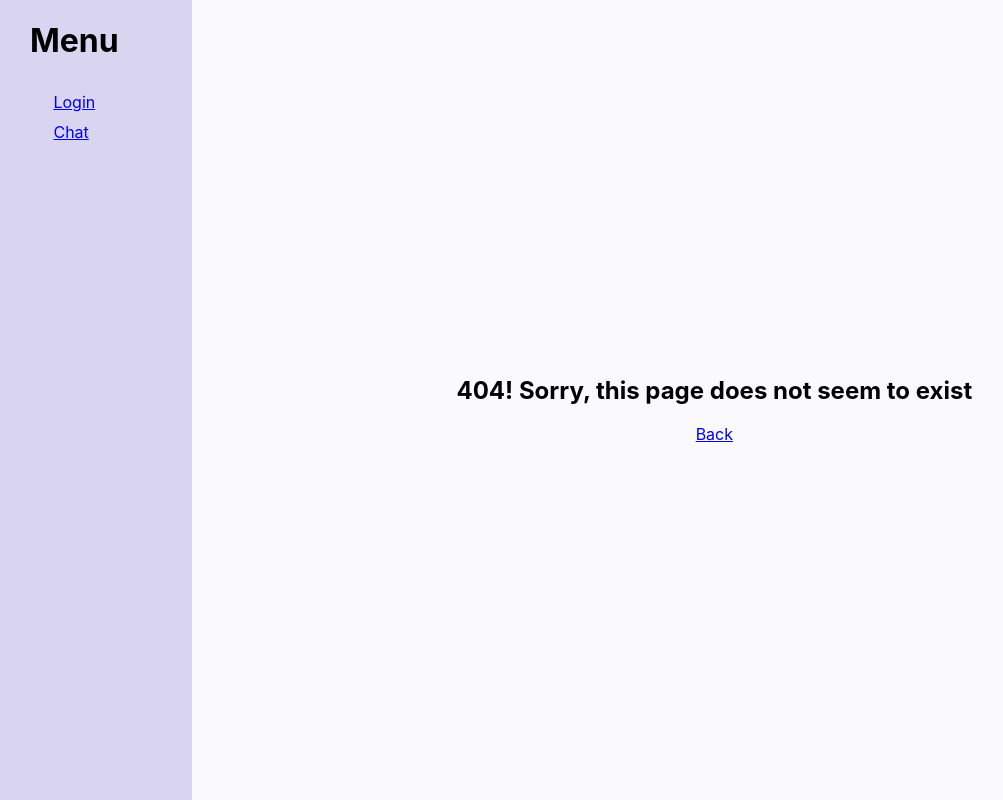
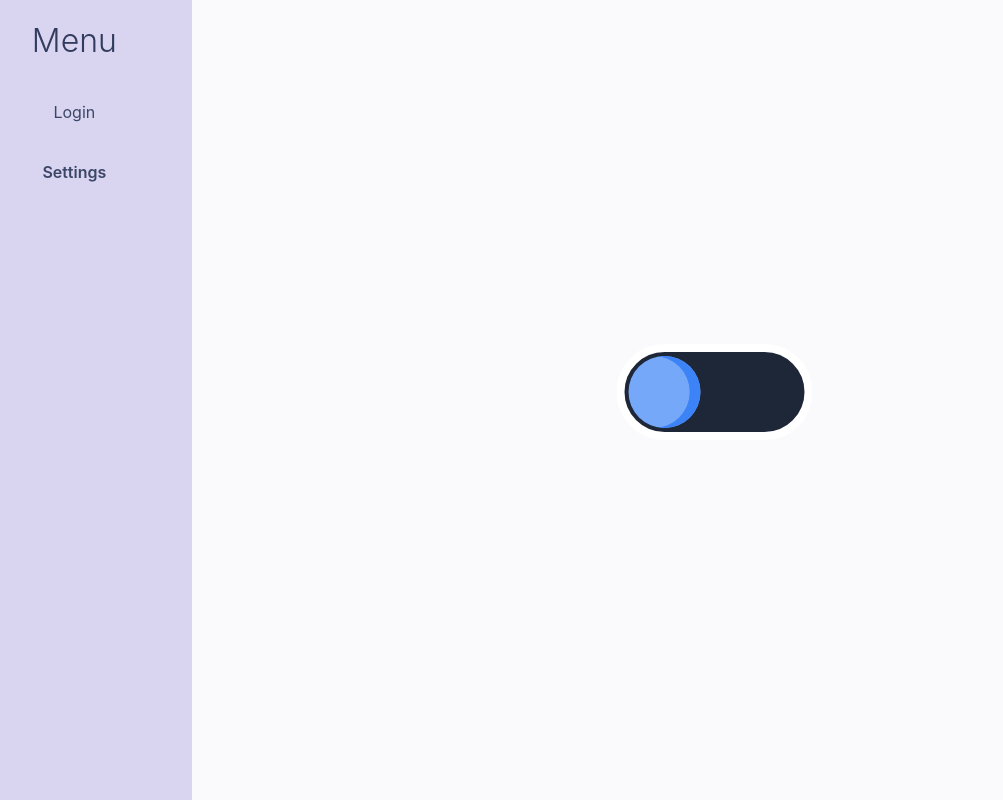
Before and after one commit to yskrypnyk/chat-front, a React (Create React App) app: page /settings in a window 1280 px wide. Before the commit this address had no page. Shown: the whole page, without its empty margins (43-1046 px from the left). Built offline with nearby package versions, Linux system fonts and the light colour scheme.

Commit message:
feat: dark theme

```diff
--- a/src/App.js
+++ b/src/App.js
@@ -8,6 +8,7 @@ import Main from "./containers/containers/Main";
 import Login from "./containers/containers/Login";
 import Chat from "./containers/containers/Chat";
 import Register from "./containers/containers/Register";
+import Settings from "./containers/containers/Settings";
 
 function App() {
 
@@ -21,6 +22,8 @@ function App() {
                         <Route exact path="/login" component={Login}/>
                         <Route exact path="/registration" component={Register}/>
                         <Route exact path="/chat" component={Chat}/>
+                        <Route exact path="/settings" component={Settings}/>
+                        <Route exact path="/chat" component={Chat}/>
                         <Route path="*">
                             <PageNotFound/>
                         </Route>
--- a/src/containers/containers/Chat.js
+++ b/src/containers/containers/Chat.js
@@ -3,6 +3,7 @@ import Yii2WebSockets from "../../libs/yiisockets-core";
 import {useSelector} from "react-redux";
 import axios from "axios";
 import stringify from "qs-stringify";
+import {Redirect} from "react-router-dom";
 
 const Chat = (props) => {
 
@@ -15,6 +16,8 @@ const Chat = (props) => {
 
     const api = useSelector(state => state.api);
     const theme = useSelector(state => state.theme);
+
+    const [isLoggedIn, setIsLoggedIn] = useState(api.userId)
     const userId = api.userId;
     const userToken = api.authToken
 
@@ -78,7 +81,7 @@ const Chat = (props) => {
     }
 
     function subscribeToChat(chat) {
-        setCurrentChat({id:chat.id, name:chat.name})
+        setCurrentChat({id: chat.id, name: chat.name})
         ws.socketSend('chat/subscribe-chat', {'chat_id': chat.id});
         getChatData(chat.id)
     }
@@ -113,10 +116,9 @@ const Chat = (props) => {
         for (let key in chatsArr) {
             chat = chatsArr[key]
             divArr.push(
-                <div className={'chatElement box-shadow'}
+                <div className={'chatElement box-shadow '+theme.siteTheme}
                      onClick={() => subscribeToChat(chat)}
                 >
-                    <div className={'chatImage'}><p>chatImg</p></div>
                     <div><p>{chat.name}</p></div>
                 </div>
             )
@@ -130,7 +132,7 @@ const Chat = (props) => {
         for (let key in messages) {
             obj = messages[key]
             divArr.push(
-                <div className={ (userId == obj.sender_id ? "myMessage " : '') + 'messageContainer'}>
+                <div className={(userId == obj.sender_id ? "myMessage " : '') + 'messageContainer ' + theme.siteTheme}>
                     <p style={{color: "#afb0b4", fontSize: "12px"}}>{obj.sender_name}</p>
                     <div><p style={{fontSize: "15px"}}>{obj.message}</p></div>
                 </div>
@@ -140,6 +142,7 @@ const Chat = (props) => {
         return divArr
     }
 
+    if (isLoggedIn) {
         return (
             <div className={'chatPageContainer'}>
                 <div className={"chatsMenu"}>
@@ -181,22 +184,10 @@ const Chat = (props) => {
                     )}
                 </div>
             </div>
-        // <div>
-        //     <h1>Chat as {api.userName}</h1>
-        //     <div>
-        //         <input type="text" onChange={(event)=>{
-        //             setText(event.target.value)
-        //         }}/>
-        //     </div>
-        //     <div>
-        //         <button onClick={()=>sendMessage()}>send message</button>
-        //     </div>
-        //     <div>
-        //         <button onClick={()=>subscribeToChat(chatId)}>subscribe to chat</button>
-        //     </div>
-        //     <Link style={{borderRadius: "25px"}} to={"/"}>Back</Link>
-        // </div>
         )
+    } else {
+        return <Redirect to={''}/>
+    }
 }
 
 export default (Chat);
--- a/src/containers/containers/Login.js
+++ b/src/containers/containers/Login.js
@@ -1,4 +1,4 @@
-import React, {useState} from "react";
+import React, {useEffect, useState} from "react";
 import {useDispatch, useSelector} from "react-redux";
 import {setAuthTokens, setAuthType, setUserId, setUserName} from "../../redux/actions";
 import axios from "axios";
@@ -32,7 +32,7 @@ const Login = (props) => {
                     dispatch(setAuthTokens(event.data.token));
                     dispatch(setUserId("" + event.data.id));
                     dispatch(setUserName("" + event.data.name));
-                    setIsLoggedIn(true)
+                    window.location.reload(false);
                 } else {
                     console.log(event.warning)
                 }
@@ -60,6 +60,7 @@ const Login = (props) => {
                     dispatch(setAuthTokens(event.data.token));
                     dispatch(setUserId("" + event.data.id));
                     dispatch(setUserName("" + event.data.name));
+                    window.location.reload(false);
                 } else {
                     console.log(event.warning)
                 }
@@ -87,6 +88,7 @@ const Login = (props) => {
                     dispatch(setAuthTokens(event.data.token));
                     dispatch(setUserId("" + event.data.id));
                     dispatch(setUserName("" + event.data.name));
+                    window.location.reload(false);
                 } else {
                     console.log(event.warning)
                 }
--- a/src/containers/containers/Register.js
+++ b/src/containers/containers/Register.js
@@ -34,7 +34,7 @@ const Register = (props) => {
                     dispatch(setAuthTokens(event.data.token));
                     dispatch(setUserId("" + event.data.id));
                     dispatch(setUserName("" + event.data.name));
-                    setIsLoggedIn(true)
+                    window.location.reload(false);
                 } else {
                     console.log(event.warning)
                 }
--- /dev/null
+++ b/src/containers/containers/Settings.js
@@ -0,0 +1,45 @@
+import React, {useState} from "react";
+import {useDispatch, useSelector} from "react-redux";
+import {setSiteTheme} from "../../redux/actions";
+
+const Settings = (props) => {
+
+    const theme = useSelector(state => state.theme);
+    const dispatch = useDispatch();
+    const [currentTheme, setCurrentTheme] = useState(theme.siteTheme)
+
+    function changeTheme(){
+        if (currentTheme === 'light'){
+            dispatch(setSiteTheme('dark'))
+            setCurrentTheme('dark')
+        } else {
+            dispatch(setSiteTheme('light'))
+            setCurrentTheme('light')
+        }
+        window.location.reload(false);
+    }
+
+    return (
+        <div style={{
+            display:"flex",
+            justifyContent:"center",
+            alignItems:"center",
+            width:"87%"
+        }}>
+            <div className="toggle">
+                <input
+                    type="checkbox"
+                    id="toggle"
+                    onClick={()=>changeTheme()}
+                    defaultChecked={currentTheme === "dark"}
+                />
+                    <label htmlFor="toggle">
+                        <div className="slide"></div>
+                    </label>
+            </div>
+        </div>
+
+    )
+}
+
+export default (Settings);
--- a/src/index.css
+++ b/src/index.css
@@ -1,3 +1,5 @@
+
+/*GENERAL*/
 body {
   margin: 0;
   font-family: -apple-system, BlinkMacSystemFont, 'Segoe UI', 'Roboto', 'Oxygen',
@@ -17,6 +19,19 @@ code {
   height: 100%;
 }
 
+.appBody{
+  display: flex;
+  height: 100vh;
+}
+
+.light-body {
+  background: #faf9fc;
+}
+.dark-body {
+  background: #1e2738;
+}
+
+/*CHAT*/
 .topBorder {
   border-top: solid 1px #afb0b4;
   width: 300px;
@@ -52,8 +67,15 @@ code {
   justify-content: flex-start;
   align-items: center;
 
+  border-radius: 7px;
+}
+.chatElement.light{
   background: #fff;
-  border-radius: 7px;
+  color: #000;
+}
+.chatElement.dark{
+  background: #3E6CB7;
+  color: #ebebeb;
 }
 
 .chatElement:hover{
@@ -124,20 +146,6 @@ code {
   right: 150px;
 }
 
-.appBody{
-  display: flex;
-  height: 100vh;
-}
-
-.navbar{
-  display: flex;
-  flex-direction: column;
-  align-items: center;
-  background: #d9d5f1;
-  width: 250px;
-  z-index: 2;
-}
-
 .messageContainer{
   margin-top: 30px;
   background: #eeecf0;
@@ -152,6 +160,7 @@ code {
   color: #fff;
 }
 
+/*FORMS*/
 .loginForm{
   display: flex;
   flex-direction: column;
@@ -206,10 +215,94 @@ code {
   box-shadow: rgba(118, 168, 249, 0.8) 1px 1px 7px;
 }
 
-.light-body {
-  background: #faf9fc;
+/*NAVBAR*/
+.navbar{
+  display: flex;
+  flex-direction: column;
+  align-items: center;
+  width: 250px;
+  z-index: 2;
 }
 
-.dark-body {
-  background: #1e2738;
+.navbar.light{
+  background: #d9d5f1;
 }
+
+.navbar.dark{
+  background: #405477;
+}
+
+.menuLink{
+  text-decoration: none;
+  margin: 20px 0;
+  font-weight: 400;
+}
+.menuLink.light{
+  color: #3c4666;
+}
+.menuLink.dark{
+  color: #ebebeb;
+}
+
+.menu-active{
+  text-decoration: none;
+  margin: 20px 0;
+  font-weight: 600;
+}
+.menu-active.light{
+  color: #3c4666;
+}
+.menu-active.dark{
+  color: #ebebeb;
+}
+
+.menuHeader{
+  font-weight: 300;
+}
+.menuHeader.light{
+  color: #323c5e;
+}
+.menuHeader.dark{
+  color: #ebebeb;
+}
+
+/*SETTINGS*/
+.toggle {
+    margin: auto;
+    transform: scale(4);
+}
+
+#toggle {
+    display:none;
+}
+
+.toggle label {
+    width: 45px;
+    height: 20px;
+    display: inline-block;
+    border-radius: 40px;
+    border: 2px solid #fff;
+    cursor: pointer;
+    background: #1e2738;
+    transition: background .15s;
+}
+
+.toggle .slide {
+    width: 20px;
+    height: 20px;
+    background: #76A8F9;
+    border-radius: 50%;
+    transform: scale(.9);
+    transition: all .15s;
+    box-shadow: inset -3px 0 0 #3B83F7;
+}
+
+
+#toggle:checked ~ label {
+    background: #faf9fc;
+}
+
+#toggle:checked ~ label .slide {
+    transform: translateX(25px) scale(.9);
+    box-shadow: inset 3px 0 0 #ddd;
+}
--- a/src/layouts/DashboardLayout.js
+++ b/src/layouts/DashboardLayout.js
@@ -1,45 +1,75 @@
 import React, {useEffect, useState} from 'react';
-import {useDispatch, useSelector} from "react-redux";
-import {Link} from "react-router-dom";
+import {useSelector} from "react-redux";
+import {Link, NavLink} from "react-router-dom";
 
 const DashboardLayout = (props) => {
     const api = useSelector(state => state.api);
     const theme = useSelector(state => state.theme);
+    const [isLoggedIn, setIsLoggedIn] = useState(api.userId)
 
-    useEffect(() => {
-        checkLoggedIn()
-    })
-
-
-    const checkLoggedIn = () => {
-        console.log(api)
+    function logout(){
+        localStorage.removeItem("token")
+        localStorage.removeItem("userName")
+        localStorage.removeItem("userId")
+        window.location.reload(false);
     }
 
     return (
-        <div className={"bodyDiv "+theme.siteTheme+"-body"}>
+        <div className={"bodyDiv " + theme.siteTheme + "-body"}>
             <div className={'appBody'}>
-                <div className={'navbar'}>
-                    <h1>Menu</h1>
-                    <div>
-                        <div style={{
-                            marginTop:10,
-                            marginBottom:10
-                        }}>
-                            <Link style={{borderRadius: "25px"}}
-                                  to={"/login"}
-                            >
-                                Login
-                            </Link>
-                        </div>
-
-                        <div>
-                            <Link style={{borderRadius: "25px"}}
-                                  to={"/chat"}
+                <div className={'navbar ' + theme.siteTheme}>
+                    <h1 className={'menuHeader ' + theme.siteTheme}>Menu</h1>
+                    {isLoggedIn ? (
+                        <>
+                            <NavLink
+                                activeClassName={'menu-active ' + theme.siteTheme}
+                                className={'menuLink ' + theme.siteTheme}
+                                to={"/chat"}
                             >
                                 Chat
+                            </NavLink>
+
+                            <NavLink
+                                activeClassName={'menu-active ' + theme.siteTheme}
+                                className={'menuLink ' + theme.siteTheme}
+                                to={"/chat-create"}
+                            >
+                                Create Chat
+                            </NavLink>
+
+                            <NavLink
+                                activeClassName={'menu-active ' + theme.siteTheme}
+                                className={'menuLink ' + theme.siteTheme}
+                                to={"/settings"}
+                            >
+                                Settings
+                            </NavLink>
+
+                            <Link
+                                className={'menuLink ' + theme.siteTheme}
+                                onClick={()=>logout()}
+                            >
+                                Logout
                             </Link>
-                        </div>
-                    </div>
+                        </>
+                    ) : (
+                      <>
+                          <NavLink
+                              activeClassName={'menu-active ' + theme.siteTheme}
+                              className={'menuLink ' + theme.siteTheme}
+                              to={"/login"}
+                          >
+                              Login
+                          </NavLink>
+                          <NavLink
+                              activeClassName={'menu-active ' + theme.siteTheme}
+                              className={'menuLink ' + theme.siteTheme}
+                              to={"/settings"}
+                          >
+                              Settings
+                          </NavLink>
+                      </>
+                    )}
                 </div>
                 {props.children}
             </div>
--- a/src/redux/reducers/theme.js
+++ b/src/redux/reducers/theme.js
@@ -1,7 +1,9 @@
 import {SET_SITE_THEME} from "../actions/actionTypes";
 
+const localTheme = localStorage.getItem("site_theme")
+
 const initialState = {
-    siteTheme: 'light'
+    siteTheme: localTheme ? localTheme : "light"
 };
 
 const theme = (state = initialState, action) => {
```
Lines whose indentation alone changed are shown as unchanged.
